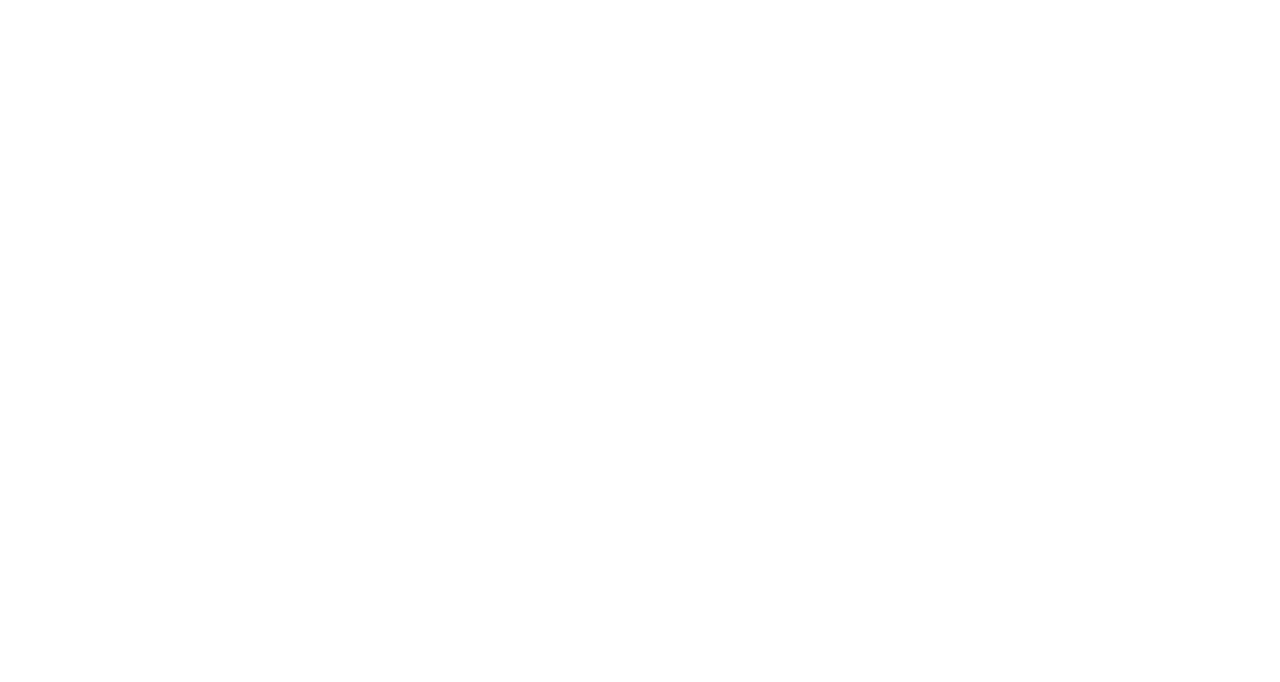
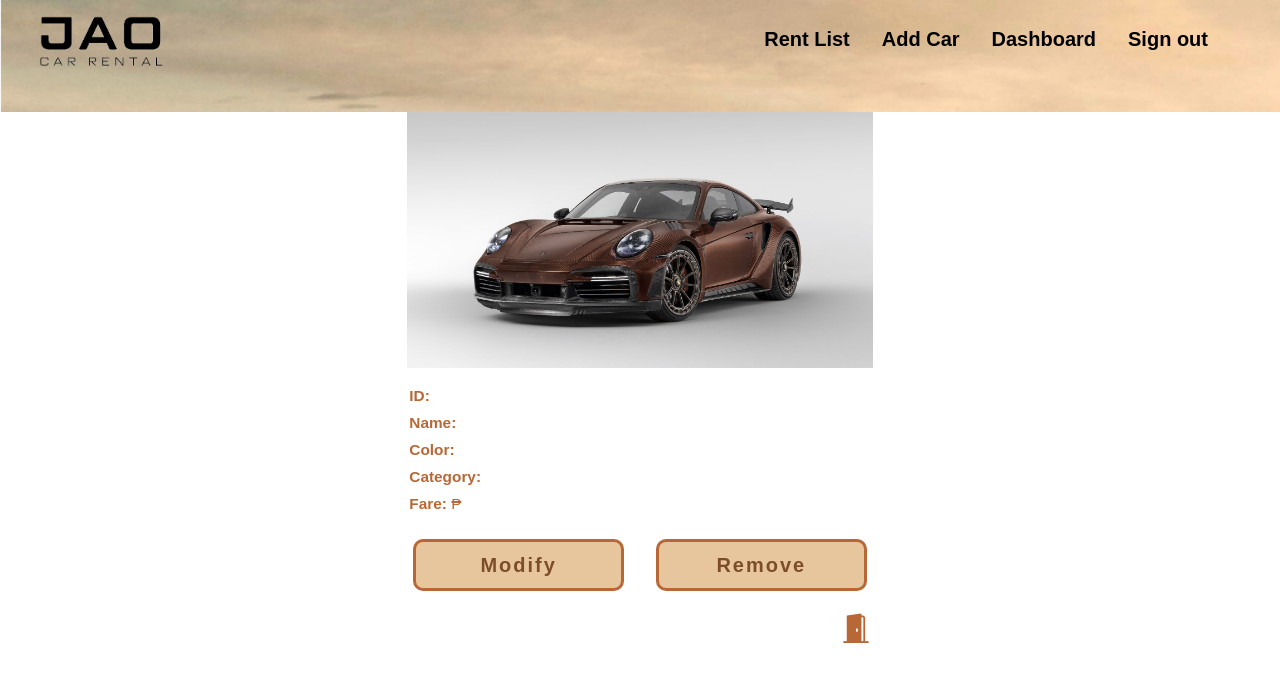
Before and after one commit to johnrico364/car-rental, a React (Create React App) app: page /admin/dashboard/view in a window 1280 px wide. Before the commit this address had no page. Shown: the top 682 px of the page. Built offline with nearby package versions, Linux system fonts and the light colour scheme; no server answers.

Commit message:
Add : Update Cars & delete car

```diff
--- a/src/App.jsx
+++ b/src/App.jsx
@@ -14,6 +14,7 @@
 import { RentList } from "./pages/admin/RentList";
 import { AddCar } from "./pages/admin/AddCar";
 import { Dashboard } from "./pages/admin/Dashboard";
+import { ViewCar } from "./pages/admin/ViewCar";
 
 export const AppContext = createContext();
 
@@ -21,11 +22,14 @@
   const client = new QueryClient();
 
   const [userData, setUserData] = useState({});
+  const [carData, set_carData] = useState({});
 
   return (
     <div className="App">
       <QueryClientProvider client={client}>
-        <AppContext.Provider value={{ userData, setUserData }}>
+        <AppContext.Provider
+          value={{ userData, setUserData, carData, set_carData }}
+        >
           <Router>
             <Routes>
               <Route path="user" element={<UserNavbar />}>
@@ -37,6 +41,7 @@
                 <Route path="list" element={<RentList />} />
                 <Route path="add-car" element={<AddCar />} />
                 <Route path="dashboard" element={<Dashboard />} />
+                <Route path="dashboard/view" element={<ViewCar />} />
               </Route>
 
               <Route path="" element={<Login />} />
--- a/src/pages/admin/Dashboard.jsx
+++ b/src/pages/admin/Dashboard.jsx
@@ -1,9 +1,14 @@
 import axios from "axios";
 import "../styles/Admin-Styles.css";
 import { useQuery } from "@tanstack/react-query";
-import { useState } from "react";
+import { useContext, useState } from "react";
+import { AppContext } from "../../App";
+import { useNavigate } from "react-router-dom";
 
 export const Dashboard = () => {
+  const navigate = useNavigate();
+  const { set_carData, carData } = useContext(AppContext);
+
   const [dashboardData, set_dashboardData] = useState({});
 
   const getDashboardCarsAPI = async () => {
@@ -19,10 +24,9 @@
       return cars.items;
     } catch (error) {}
   };
-  const deleteCar = async () => {
-    try {
-      await axios.delete("");
-    } catch (error) {}
+  const viewCar = (data) => {
+    set_carData(data);
+    navigate("/admin/dashboard/view");
   };
 
   const dashboardCars = useQuery({
@@ -87,6 +91,7 @@
                     Fare per day
                   </div>
                 </div>
+
                 {dashboardCars.data?.map((car) => {
                   return (
                     <div className="row mb-2 dashboard-table-item">
@@ -106,7 +111,12 @@
                         ₱ {car?.fare}
                       </div>
                       <div className="col-1 dashboard-table-values  text-end">
-                       <button className="view-btn">View</button>
+                        <button
+                          className="view-btn"
+                          onClick={() => viewCar(car)}
+                        >
+                          View
+                        </button>
                       </div>
                     </div>
                   );
--- /dev/null
+++ b/src/pages/admin/ViewCar.jsx
@@ -0,0 +1,194 @@
+import { useContext, useState } from "react";
+import { AppContext } from "../../App";
+import { useNavigate } from "react-router-dom";
+import * as yup from "yup";
+import { yupResolver } from "@hookform/resolvers/yup";
+import { useForm } from "react-hook-form";
+import axios from "axios";
+import { useQueries, useQuery } from "@tanstack/react-query";
+
+export const ViewCar = () => {
+  const navigate = useNavigate();
+  const { carData, set_carData } = useContext(AppContext);
+
+  const [isModify, set_isModify] = useState(false);
+
+  const schema = yup.object().shape({
+    name: yup.string().required("Car name is required"),
+    color: yup.string().required("Color of the car is required"),
+    category: yup.string().required("Category is needed"),
+    fare: yup
+      .number()
+      .integer()
+      .min(500, "Fare most be profitable")
+      .required("Fare price is required"),
+  });
+
+  const {
+    register,
+    handleSubmit,
+    formState: { errors },
+  } = useForm({
+    resolver: yupResolver(schema),
+  });
+
+  const refetchCarDateAPI = async () => {
+    try {
+      const { data } = await axios.get(
+        `https://apex.oracle.com/pls/apex/jao_workspace/car-rental/admin/dashboard/view/${carData.car_id}`
+      );
+      set_carData(data.items[0]);
+    } catch (error) {}
+  };
+  const updateCarAPI = async (newData) => {
+    try {
+      await axios.put(
+        `https://apex.oracle.com/pls/apex/jao_workspace/car-rental/admin/dashboard/view/${carData.car_id}`,
+        newData
+      );
+      return true;
+    } catch (error) {}
+  };
+  const removeCarAPI = async () => {
+    try {
+      await axios.delete(
+        `https://apex.oracle.com/pls/apex/jao_workspace/car-rental/admin/dashboard/view/${carData.car_id}`
+      );
+      return true;
+    } catch (error) {}
+  };
+
+  const handleRemoveCar = async () => {
+    const status = await removeCarAPI();
+    status && navigate("/admin/dashboard");
+  };
+  const handleModifyCar = async (data) => {
+    const status = await updateCarAPI(data);
+
+    status && set_isModify(!isModify);
+  };
+
+  const carDetails = useQuery({
+    queryKey: ["car", carData.car_id],
+    queryFn: refetchCarDateAPI,
+    refetchInterval: 2000,
+  });
+
+  return (
+    <div className="route-height-container">
+      <div className="container-fluid">
+        <div className="row justify-content-center">
+          <div className="col-5">
+            <div className="d-flex justify-content-center mb-3">
+              <div className="col-11 view-image"></div>
+            </div>
+            <div className="px-4">
+              <div className="car-details mb-1">
+                <b>ID:</b> {carData?.car_id}
+              </div>
+              <div className="car-details mb-1">
+                <b>Name:</b> {carData?.name}
+              </div>
+              <div className="car-details mb-1">
+                <b>Color:</b> {carData?.color}
+              </div>
+              <div className="car-details mb-1">
+                <b>Category:</b> {carData?.category}
+              </div>
+              <div className="car-details">
+                <b>Fare:</b> ₱ {carData?.fare}
+              </div>
+              <div className="row mt-4">
+                <div className="col-6 px-3">
+                  <button
+                    className="regular-btn"
+                    onClick={() => set_isModify(!isModify)}
+                  >
+                    {isModify ? "Cancel" : "Modify"}
+                  </button>
+                </div>
+                <div className="col-6 px-3">
+                  <button className="regular-btn" onClick={handleRemoveCar}>
+                    Remove
+                  </button>
+                </div>
+                <div className="col-12 text-end mt-3">
+                  <i
+                    className="bi bi-door-open-fill to-dashboard-btn"
+                    onClick={() => navigate("/admin/dashboard")}
+                  ></i>
+                </div>
+              </div>
+            </div>
+          </div>
+
+          {isModify && (
+            <div className="col-5">
+              <form onSubmit={handleSubmit(handleModifyCar)}>
+                <div className="row px-3">
+                  <div className="col-12 mb-3">
+                    <div className="modify-form-label">Name:</div>
+                    <input
+                      type="text"
+                      className="input-Container w-100"
+                      defaultValue={carData?.name}
+                      {...register("name")}
+                    />
+                    <span className="error-message">
+                      {errors.name?.message}
+                    </span>
+                  </div>
+                  <div className="col-12 mb-3">
+                    <div className="modify-form-label">Color:</div>
+                    <input
+                      type="text"
+                      className="input-Container w-100"
+                      defaultValue={carData?.color}
+                      {...register("color")}
+                    />
+                    <span className="error-message">
+                      {errors.color?.message}
+                    </span>
+                  </div>
+                  <div className="col-5 mb-3">
+                    <div className="modify-form-label">Category:</div>
+                    <select
+                      className="input-Container w-100"
+                      {...register("category")}
+                    >
+                      <option selected disabled>
+                        {carData?.name}
+                      </option>
+                      <option>Sedan</option>
+                      <option>SUV</option>
+                      <option>Coupe</option>
+                    </select>
+                    <span className="error-message">
+                      {errors.category?.message}
+                    </span>
+                  </div>
+                  <div className="col-7"></div>
+                  <div className="col-5 mb-5">
+                    <div className="modify-form-label">Fare</div>
+                    <input
+                      type="number"
+                      className="input-Container w-100"
+                      defaultValue={carData?.fare}
+                      {...register("fare")}
+                    />
+                    <span className="error-message">
+                      {errors.fare?.message}
+                    </span>
+                  </div>
+                  <div className="col-12">
+                    <button className="regular-btn">Confirm</button>
+                  </div>
+                </div>
+              </form>
+            </div>
+          )}
+        </div>
+      </div>
+    </div>
+  );
+};
--- a/src/pages/styles/Admin-Styles.css
+++ b/src/pages/styles/Admin-Styles.css
@@ -94,3 +94,24 @@
   border: 0;
   background-color: white;
 }
+
+/* View Car */
+.view-image{
+  height: 20vw;
+  background-image: url('/public/images/Car\ Images.jpg');
+  background-size: cover;
+}
+.car-details{
+  font-size: 1.2vw;
+  color: #b86836;
+}
+.modify-form-label{
+  font-size: 1.3vw;
+  color: #b86836;
+  font-weight: bold;
+}
+.to-dashboard-btn{
+  font-size: 2.3vw;
+  color: #b86836;
+  cursor: pointer;
+}
--- a/src/pages/user/Profile.jsx
+++ b/src/pages/user/Profile.jsx
@@ -77,7 +77,7 @@
                           className="info-button"
                           onClick={() => handleGetInfo(booked.car_rented)}
                         >
-                          Info
+                          {isInfo ? "Cancel" : "Info"}
                         </button>
                       </div>
                     </div>
--- a/src/pages/user/RentCar.jsx
+++ b/src/pages/user/RentCar.jsx
@@ -48,21 +48,31 @@
     startDate === "" ||
     returnDate === ""
   ) {
-      set_response("Please fill all the input below");
-      return;
-    }
-    if (new Date(startDate) >= new Date(returnDate)) {
-      set_response("Invalid start and return date...");
+    set_response("Please fill in all the input fields.");
     return;
   }
 
-    const car = await searchCarAPI(); //call API
-    const available_car = car.filter((data) => {
+  const currentDate = new Date();
+  const selectedStartDate = new Date(startDate);
+  const selectedReturnDate = new Date(returnDate);
+
+  if (selectedStartDate < currentDate) {
+    set_response("Please select a start date in the future.");
+    return;
+  }
+
+  if (selectedStartDate > selectedReturnDate) {
+    set_response("Invalid start and return date.");
+    return;
+  }
+
+  const car = await searchCarAPI(); // call API
+  const availableCars = car.filter((data) => {
     return data.rented === "no";
   });
 
-    set_cars(available_car);
-    available_car.length === 0 && set_nocar("No car found...");
+  set_cars(availableCars);
+  availableCars.length === 0 && set_nocar("No cars found.");
   };
 
   const handleRentCar = async (car_id) => {
```
Also changed, not shown: src/pages/admin/RentList.jsx (+14 -5 lines), src/App.css (line endings or trailing spaces). Lines whose indentation alone changed are shown as unchanged.
